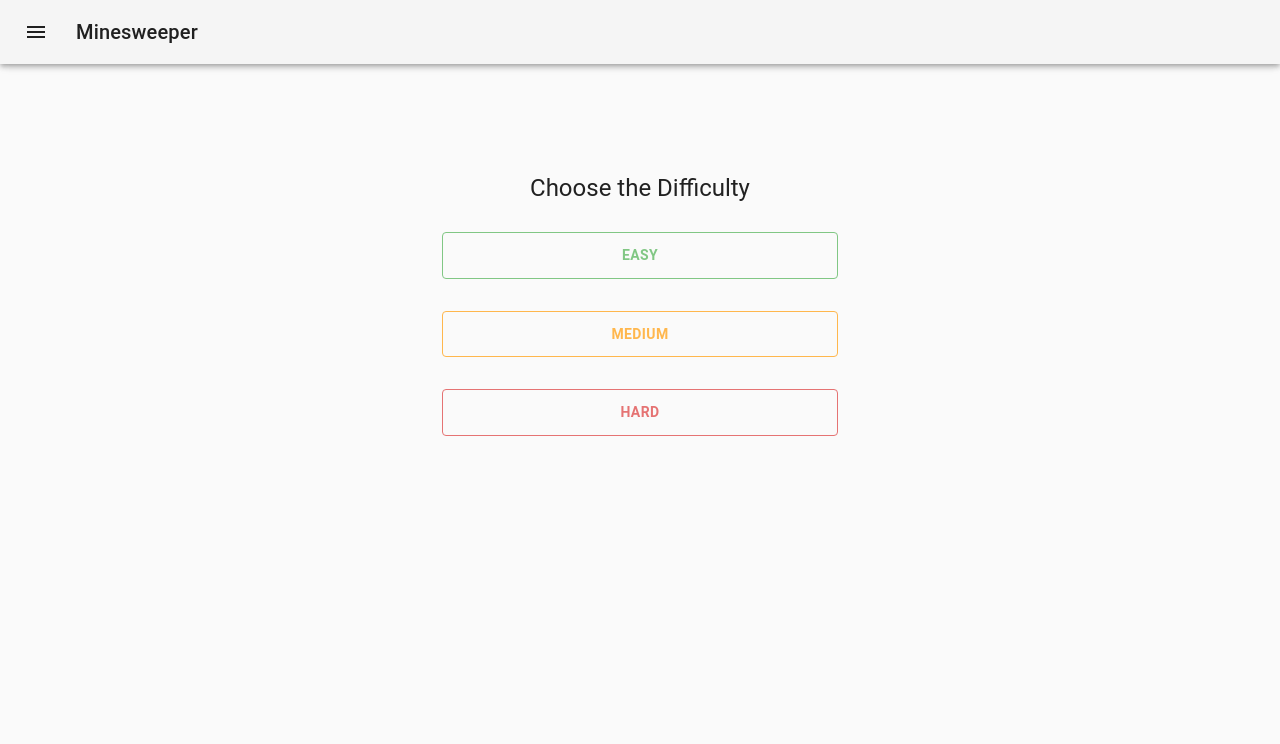
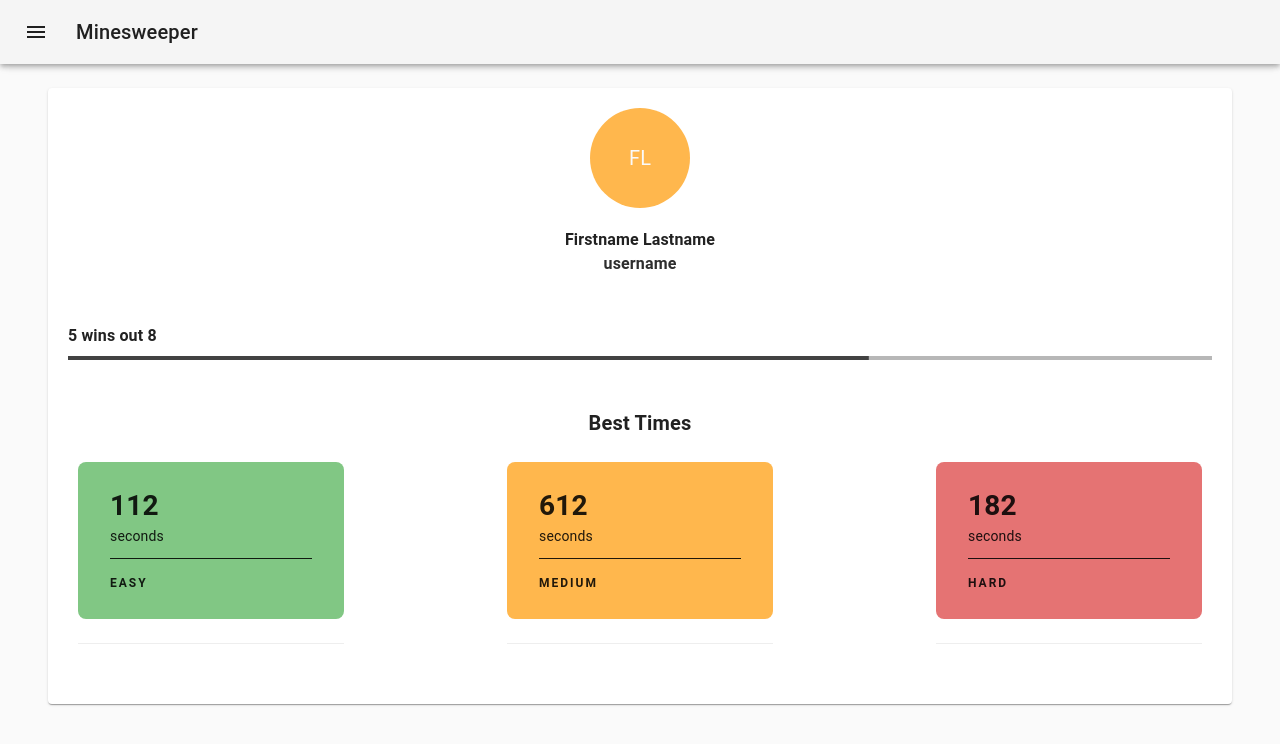
Before and after one commit to special-topics-minesweeper/web, a React (Create React App) app: page /profile in a window 1280 px wide. Before the commit this address led to /play. Shown: the top 744 px of the page. Built offline with nearby package versions, Linux system fonts and the light colour scheme; sample sign-in values are in the browser's storage.

Commit message:
added profile page

```diff
--- a/src/containers/App/App.tsx
+++ b/src/containers/App/App.tsx
@@ -9,6 +9,7 @@ import Authentication from "../Authentication";
 import { themeDark, themeLight } from "./theme";
 import Game from "../Game";
 import Instructions from "../Instructions";
+import Profile from "../Profile";
 
 
 function App() {
@@ -31,6 +32,11 @@ function App() {
               <Instructions />
             </Header>
           </PrivateRoute>
+          <PrivateRoute path="/profile">
+            <Header>
+              <Profile />
+            </Header>
+          </PrivateRoute>
           <Route path="/" >
             <Redirect to="play"/>
           </Route>
--- a/src/containers/Game/styles.ts
+++ b/src/containers/Game/styles.ts
@@ -3,7 +3,7 @@ import { makeStyles } from "@material-ui/core/styles";
 const useStyles = makeStyles(theme => ({
   root: {
     display: 'grid',
-    gridTemplateColumns: "auto  ",
+    gridTemplateColumns: "auto",
     gridColumnGap: 24,
     gridRowGap: 0,
     padding: '0px 36px',
--- /dev/null
+++ b/src/containers/Profile/index.tsx
@@ -0,0 +1,70 @@
+import useStyles from "./styles";
+import CssBaseline from "@material-ui/core/CssBaseline";
+import Typography from "@material-ui/core/Typography";
+import Container from "@material-ui/core/Container";
+import { Avatar } from "@material-ui/core";
+import Card from "@material-ui/core/Card";
+import LinearProgress from "@material-ui/core/LinearProgress";
+import { useEffect, useState } from "react";
+import classNames from "classnames";
+
+const Profile = () => {
+  const classes = useStyles();
+  const [percent, setPercent] = useState(0);
+  useEffect(() => {
+    setPercent(70);
+  }, []);
+  return (
+    <Container component="main">
+      <CssBaseline/>
+      <Card className={classes.root}>
+        <div className={classes.user}>
+        <Avatar aria-label="recipe" className={classes.avatar}>
+          FL
+        </Avatar>
+        <Typography className={classes.name}>
+          <span>Firstname Lastname</span>
+          <br/><
+          span className={classes.username}>username</span>
+        </Typography>
+        </div>
+        <div className={classes.progressContainer}>
+          <Typography className={classes.played}>5 wins out 8</Typography>
+          <LinearProgress variant="determinate" value={percent} className={classes.progress}/>
+        </div>
+        <Typography className={classes.title}> Best Times </Typography>
+        <div className={classes.scoresContainer}>
+          <div className={classes.scoreCard}>
+            <div className={classNames(classes.scoreContent, 'easy')}>
+              <h1 className={classes.score}>112</h1>
+              <div className={classes.seconds}>seconds</div>
+              <div className={classes.scoreDivider}/>
+              <div className={classes.difficulty}>Easy</div>
+            </div>
+            <div className={classes.divider}/>
+          </div>
+          <div className={classes.scoreCard}>
+            <div className={classNames(classes.scoreContent, 'medium')}>
+              <h1 className={classes.score}>612</h1>
+              <div className={classes.seconds}>seconds</div>
+              <div className={classes.scoreDivider}/>
+              <div className={classes.difficulty}>Medium</div>
+            </div>
+            <div className={classes.divider}/>
+          </div>
+          <div className={classes.scoreCard}>
+            <div className={classNames(classes.scoreContent, 'hard')}>
+              <h1 className={classes.score}>182</h1>
+              <div className={classes.seconds}>seconds</div>
+              <div className={classes.scoreDivider}/>
+              <div className={classes.difficulty}>Hard</div>
+            </div>
+            <div className={classes.divider}/>
+          </div>
+        </div>
+      </Card>
+    </Container>
+  );
+}
+
+export default Profile;
--- /dev/null
+++ b/src/containers/Profile/styles.ts
@@ -0,0 +1,113 @@
+import { makeStyles } from "@material-ui/core/styles";
+
+const useStyles = makeStyles(theme => ({
+  root: {
+    padding: 20,
+  },
+
+  user:{
+    width: 'fit-content',
+    display: 'flex',
+    alignItems: 'center',
+    justifyContent: 'center',
+    flexDirection: 'column',
+    margin: 'auto',
+
+  },
+  avatar: {
+    width: 100,
+    height: 100,
+    backgroundColor: theme.palette.warning.light,
+  },
+  name: {
+    fontWeight: 'bold',
+    padding: '20px 0',
+  },
+  progress: {
+    '& > div': {
+      transition: 'transform 2s ease-in-out',
+      height: 8,
+    }
+  },
+  progressContainer: {
+    margin: '20px 0',
+  },
+  played: {
+    lineHeight: '40px',
+    fontWeight: 'bold',
+  },
+  username: {
+    width: '100%',
+    display: 'block',
+    textAlign: 'center',
+    color: theme.palette.primary.dark,
+  },
+  divider: {
+    height: 1,
+    marginTop: 24,
+    marginBottom: 16,
+    backgroundColor: '#eee',
+  },
+  scoresContainer: {
+    display: 'flex',
+    justifyContent: 'space-between',
+    flexDirection: 'row',
+    [theme.breakpoints.down('sm')]: {
+      flexDirection: 'column',
+    }
+  },
+  scoreCard: {
+    width: '25%',
+    paddingRight: 10,
+    paddingLeft: 10,
+    marginTop: 24,
+    marginBottom: 24,
+    [theme.breakpoints.down('sm')]: {
+      width: '100%',
+    }
+  },
+  score: {
+    marginTop: 0,
+    marginBottom: 0,
+    color: theme.palette.text.primary,
+    fontWeight: 'bold',
+  },
+  seconds: {
+    color: theme.palette.text.primary,
+  },
+  scoreContent: {
+    padding: '24px 32px',
+    borderRadius: 8,
+    '&.hard': {
+      backgroundColor: theme.palette.error.light
+    },
+    '&.medium': {
+      backgroundColor: theme.palette.warning.light,
+    },
+    '&.easy': {
+      backgroundColor: theme.palette.success.light,
+    }
+  },
+  scoreDivider: {
+    height: 1,
+    marginTop: 12,
+    marginBottom: 12,
+    backgroundColor: theme.palette.text.primary,
+  },
+  difficulty: {
+    color: theme.palette.text.primary,
+    lineHeight: '24px',
+    fontSize: 12,
+    fontWeight: 'bold',
+    letterSpacing: 2,
+    textTransform: 'uppercase',
+  },
+  title: {
+    textAlign: 'center',
+    marginTop: 48,
+    fontSize: 20,
+    fontWeight: 'bold',
+  }
+}));
+
+export default useStyles;
```
